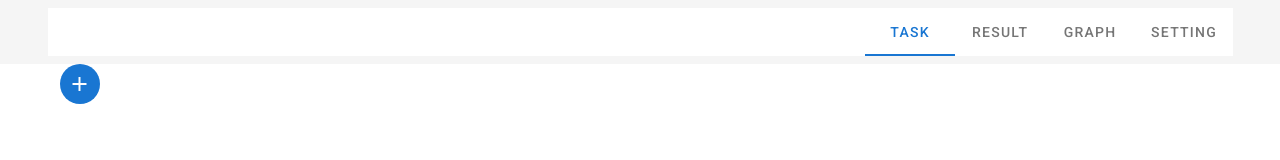
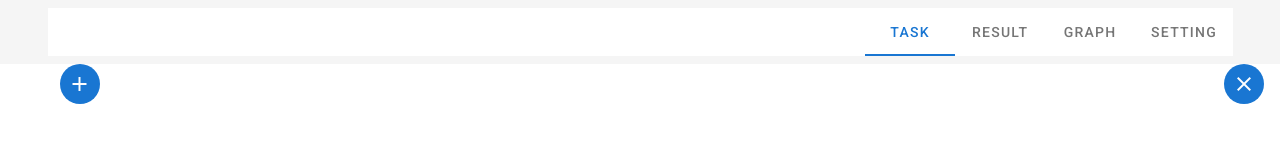
Before and after one commit to afujiu/PostitPomodoroRubberduckLifeHacker, a Nuxt app in the folder nuxt/: page / in a window 1280 px wide. Shown: the top 160 px of the page. Built offline with nearby package versions, Linux system fonts and the light colour scheme.

Commit message:
lsリセット

```diff
--- a/nuxt/components/TaskCard.vue
+++ b/nuxt/components/TaskCard.vue
@@ -83,7 +83,6 @@ export default {
   async created() {},
   async mounted() {
     this.task = this.$db.task.list[this.idx];
-    console.log(this.task);
   },
   methods: {
     /**
--- a/nuxt/components/tabs/task.vue
+++ b/nuxt/components/tabs/task.vue
@@ -14,6 +14,19 @@
             @click="pushAddTask()"
           >
             <v-icon>mdi-plus</v-icon>
+          </v-btn>
+          <v-btn
+            class="primary"
+            dark
+            fab
+            small
+            right
+            fixed
+            icon
+            app
+            @click="pushReset()"
+          >
+            <v-icon>mdi-close</v-icon>
           </v-btn>
         </v-col>
       </v-row>
@@ -47,6 +60,9 @@ export default {
     pushAddTask() {
       this.$db.task.add();
     },
+    pushReset() {
+      this.$db.task.resetTask();
+    },
   },
 };
 </script>
```
